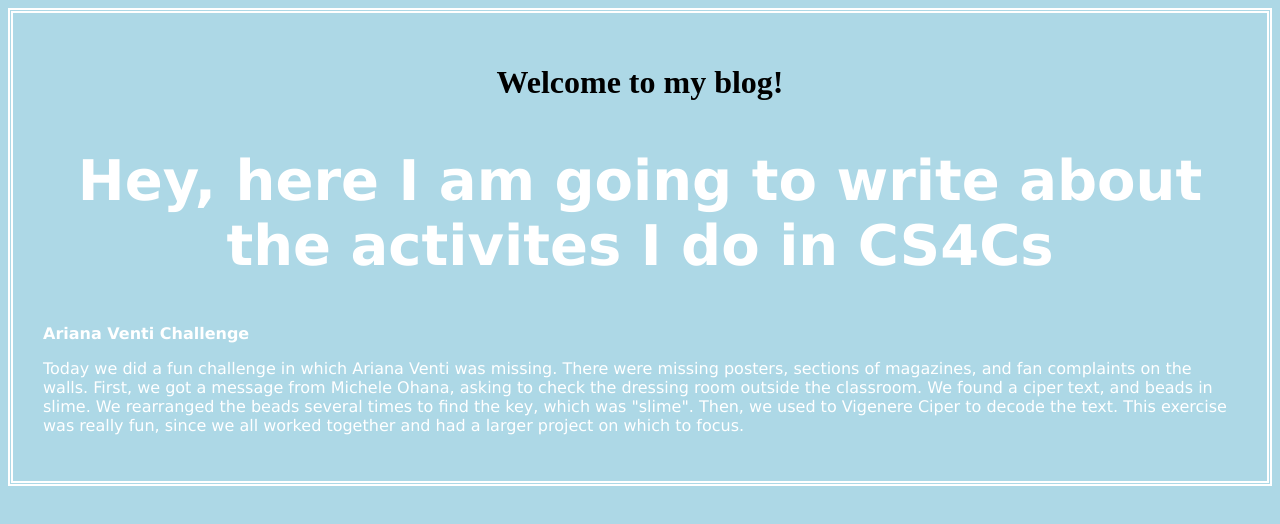
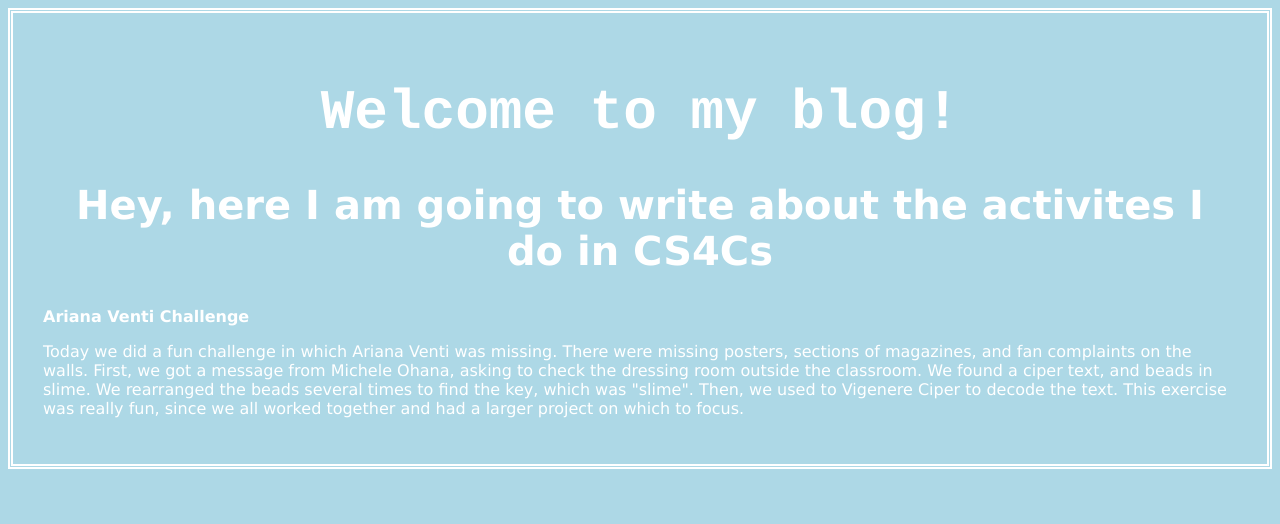
Before and after one commit to cakespaghetti/cakespaghetti.github.io, a plain HTML site: page Blog.html in a window 1280 px wide. Drawn offline with Linux system fonts and the light colour scheme.

Commit message:
Update styles2.css

```diff
--- a/styles2.css
+++ b/styles2.css
@@ -5,11 +5,17 @@ body{
 
 }
 
+h1{
+	color: white;
+	font-family: courier;
+	font-size: 350%;
+}
+
 
 h2{
 	color: white;
 	font-family: verdana;
-	font-size: 350%;
+	font-size: 250%;
 
 }
 
```
